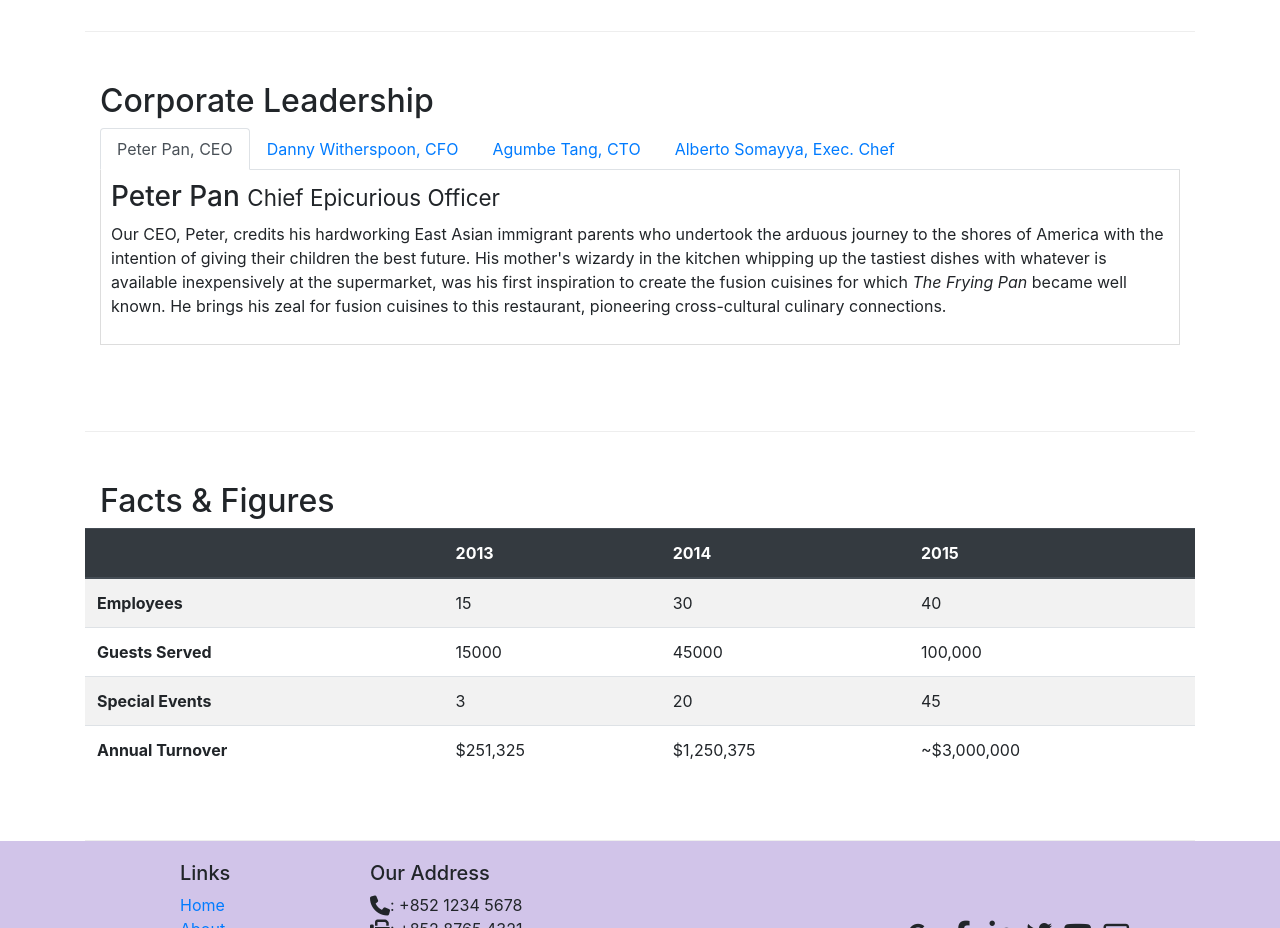
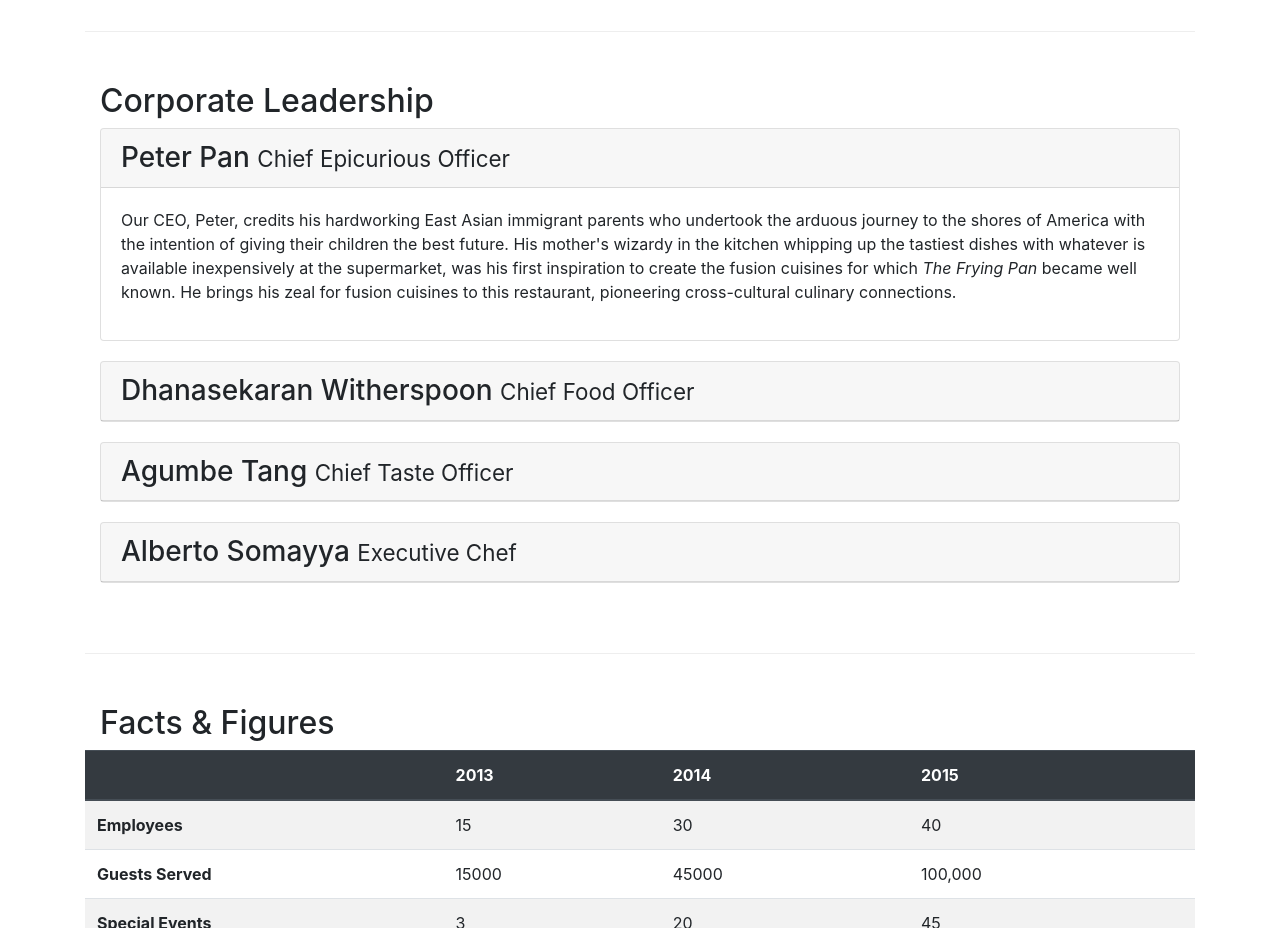
Before and after one commit to MykytaOksak/Restorante-de-Confusion, a website: page aboutus.html in a window 1280 px wide. Shown: the part 960-1888 px from the top of the page. Drawn offline with nearby package versions, Linux system fonts and the light colour scheme.

Commit message:
Accordion

```diff
--- a/aboutus.html
+++ b/aboutus.html
@@ -107,44 +107,64 @@
             <div class="col-12">
                 <h2>Corporate Leadership</h2>
 
-                <ul class="nav nav-tabs">
-                    <li class="nav-item">
-                      <a class="nav-link active" href="#peter"
-                        role="tab" data-toggle="tab">Peter Pan, CEO</a>
-                    </li>
-                    <li class="nav-item">
-                      <a class="nav-link" href="#danny" role="tab"
-                        data-toggle="tab">Danny Witherspoon, CFO</a>
-                    </li>
-                    <li class="nav-item">
-                      <a class="nav-link" href="#agumbe"role="tab"
-                        data-toggle="tab">Agumbe Tang, CTO</a>
-                    </li>
-                    <li class="nav-item">
-                      <a class="nav-link" href="#alberto" role="tab"
-                        data-toggle="tab">Alberto Somayya, Exec. Chef</a>
-                    </li>
-                </ul>
-
-                <div class="tab-content">
-                    <div role="tabpanel" class="tab-pane fade show active" id="peter">
-                        <h3>Peter Pan <small>Chief Epicurious Officer</small></h3>
-                        <p class="d-none d-sm-block">Our CEO, Peter, credits his hardworking East Asian immigrant parents who undertook the arduous journey to the shores of America with the intention of giving their children the best future. His mother's wizardy in the kitchen whipping up the tastiest dishes with whatever is available inexpensively at the supermarket, was his first inspiration to create the fusion cuisines for which <em>The Frying Pan</em> became well known. He brings his zeal for fusion cuisines to this restaurant, pioneering cross-cultural culinary connections.</p>
+                <div id="accordion">
+                    <div class="card">
+                        <div class="card-header" role="tab" id="peterhead">
+                        <h3 class="mb-0">
+                            <a data-toggle="collapse" data-target="#peter">
+                            Peter Pan <small>Chief Epicurious Officer</small>
+                            </a>
+                        </h3>
+                        </div>
+                        <div class="collapse show" id="peter" data-parent="#accordion">
+                            <div class="card-body">
+                                <p class="d-none d-sm-block">Our CEO, Peter, credits his hardworking East Asian immigrant parents who undertook the arduous journey to the shores of America with the intention of giving their children the best future. His mother's wizardy in the kitchen whipping up the tastiest dishes with whatever is available inexpensively at the supermarket, was his first inspiration to create the fusion cuisines for which <em>The Frying Pan</em> became well known. He brings his zeal for fusion cuisines to this restaurant, pioneering cross-cultural culinary connections.</p>
+                            </div>
+                        </div>
                     </div>
 
-                    <div role="tabpanel" class="tab-pane fade" id="danny">
-                        <h3>Dhanasekaran Witherspoon <small>Chief Food Officer</small></h3>
-                        <p class="d-none d-sm-block">Our CFO, Danny, as he is affectionately referred to by his colleagues, comes from a long established family tradition in farming and produce. His experiences growing up on a farm in the Australian outback gave him great appreciation for varieties of food sources. As he puts it in his own words, <em>Everything that runs, wins, and everything that stays, pays!</em></p>
+                    <div class="card">
+                        <div class="card-header" role="tab" id="dannyhead">
+                            <h3 class="mb-0">
+                            <a class="collapsed" data-toggle="collapse" data-target="#danny">
+                            Dhanasekaran Witherspoon <small>Chief Food Officer</small>
+                            </a>
+                            </h3>
+                        </div>
+                    </div>
+                    <div class="collapse" id="danny" data-parent="#accordion">
+                        <div class="card-body">
+                            <p class="d-none d-sm-block">Our CFO, Danny, as he is affectionately referred to by his colleagues, comes from a long established family tradition in farming and produce. His experiences growing up on a farm in the Australian outback gave him great appreciation for varieties of food sources. As he puts it in his own words, <em>Everything that runs, wins, and everything that stays, pays!</em></p>
+                        </div>
                     </div>
 
-                    <div role="tabpanel" class="tab-pane fade" id="agumbe">
-                        <h3>Agumbe Tang <small>Chief Taste Officer</small></h3>
-                        <p class="d-none d-sm-block">Blessed with the most discerning gustatory sense, Agumbe, our CTO, personally ensures that every dish that we serve meets his exacting tastes. Our chefs dread the tongue lashing that ensues if their dish does not meet his exacting standards. He lives by his motto, <em>You click only if you survive my lick.</em></p>
+                    <div class="card">
+                        <div class="card-header" role="tab" id="agumbehead">
+                            <h3 class="mb-0">
+                                <a class="collapsed" data-toggle="collapse" data-target="#agumbe">
+                                Agumbe Tang <small>Chief Taste Officer</small>
+                                </a>
+                            </h3>
+                        </div>
+                        <div class="collapse" id="agumbe" data-parent="#accordion">
+                            <div class="card-body">
+                                <p class="d-none d-sm-block">Blessed with the most discerning gustatory sense, Agumbe, our CTO, personally ensures that every dish that we serve meets his exacting tastes. Our chefs dread the tongue lashing that ensues if their dish does not meet his exacting standards. He lives by his motto, <em>You click only if you survive my lick.</em></p>
+                            </div>
+                        </div>
                     </div>
 
-                    <div role="tabpanel" class="tab-pane fade" id="alberto">
-                        <h3>Alberto Somayya <small>Executive Chef</small></h3>
-                        <p class="d-none d-sm-block">Award winning three-star Michelin chef with wide International experience having worked closely with whos-who in the culinary world, he specializes in creating mouthwatering Indo-Italian fusion experiences. He says, <em>Put together the cuisines from the two craziest cultures, and you get a winning hit! Amma Mia!</em></p>
+                    <div class="card">
+                        <div class="card-header" role="tab" id="albertohead">
+                            <h3 class="mb-0">
+                            <a class="collapsed" data-toggle="collapse" data-target="#alberto">
+                            Alberto Somayya <small>Executive Chef</small></a>
+                            </h3>
+                        </div>
+                        <div class="collapse" id="alberto" data-parent="#accordion">
+                            <div class="card-body">
+                                <p class="d-none d-sm-block">Award winning three-star Michelin chef with wide International experience having worked closely with whos-who in the culinary world, he specializes in creating mouthwatering Indo-Italian fusion experiences. He says, <em>Put together the cuisines from the two craziest cultures, and you get a winning hit! Amma Mia!</em></em></p>
+                            </div>
+                        </div>
                     </div>
                 </div>
             </div>
```
